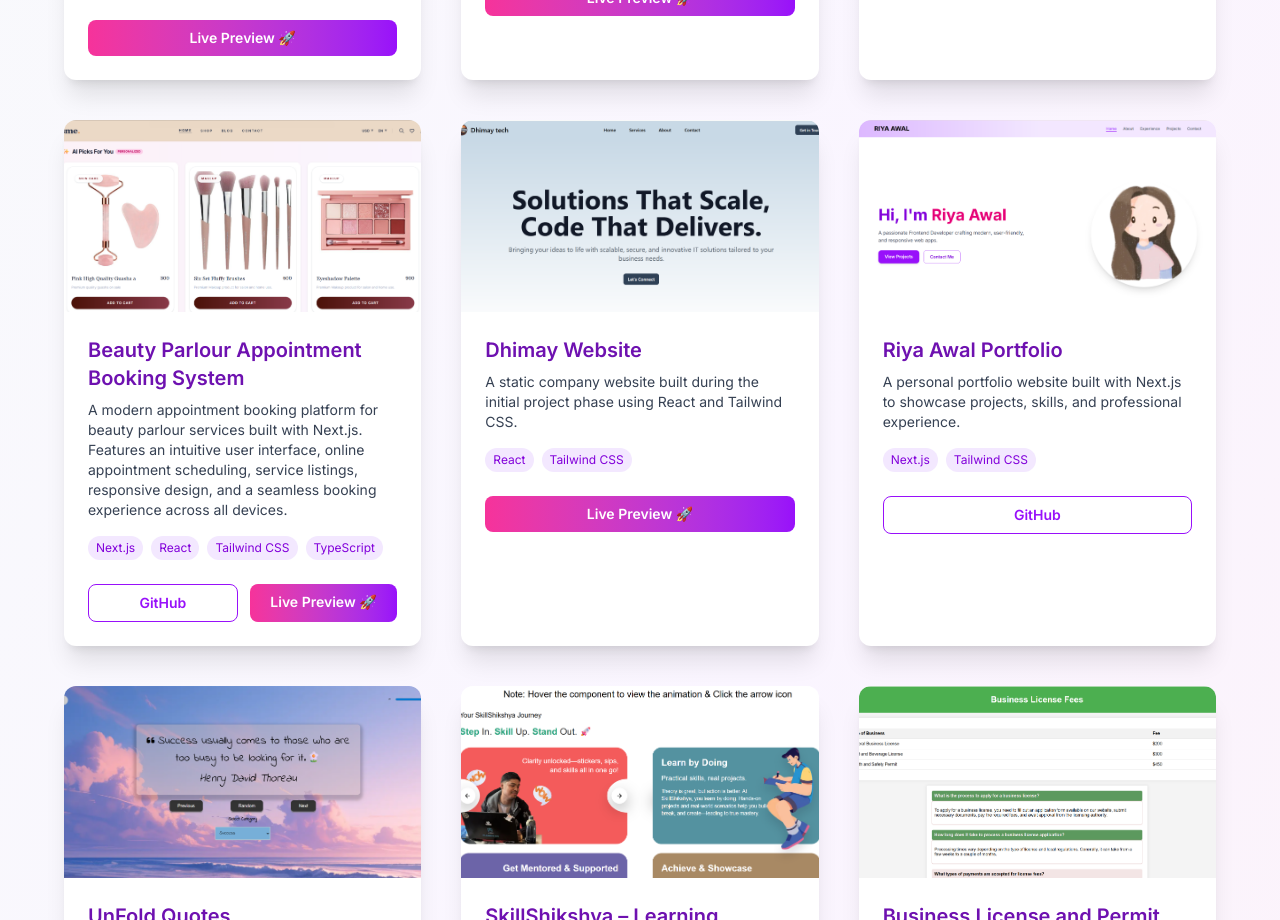
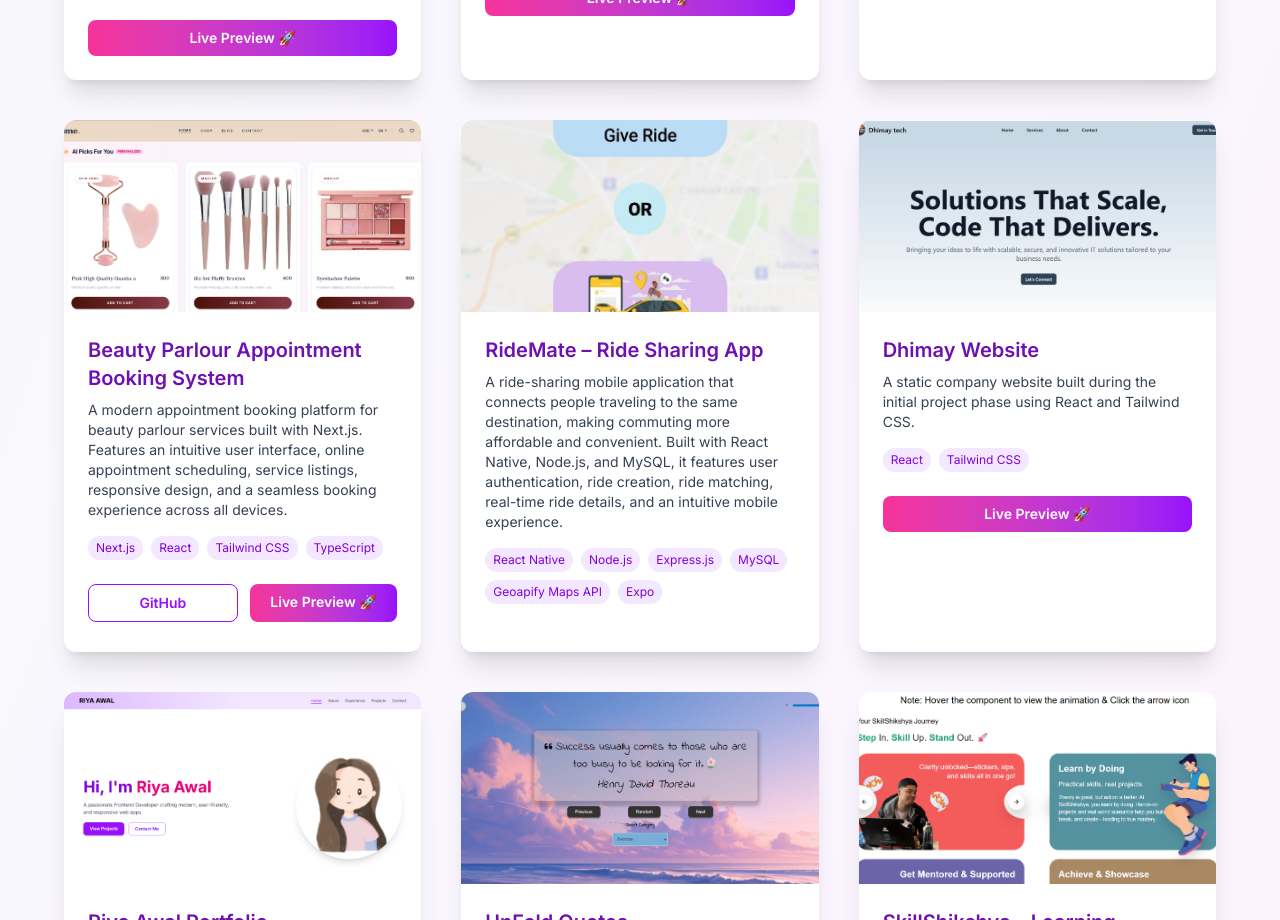
Before and after one commit to reyaayah/frontend-portfolio, a Next.js app: page /projects in a window 1280 px wide. Shown: the part 820-1740 px from the top of the page. Built offline with nearby package versions, Linux system fonts and the light colour scheme; no server answers.

Commit message:
updated projects

```diff
--- a/src/data/projects.ts
+++ b/src/data/projects.ts
@@ -33,6 +33,7 @@ export const projects: ProjectType[] = [
     githubLink: "",
     liveLink: "https://www.lendenpos.com/",
   },
+
   {
     title: "Cuisine Kathmandu",
     description:
@@ -53,6 +54,22 @@ export const projects: ProjectType[] = [
     ],
     githubLink: "https://github.com/reyaayah/beautyparlour",
     liveLink: "https://beautyparlour-tan.vercel.app/",
+  },
+  {
+    title: "RideMate – Ride Sharing App",
+    description:
+      "A ride-sharing mobile application that connects people traveling to the same destination, making commuting more affordable and convenient. Built with React Native, Node.js, and MySQL, it features user authentication, ride creation, ride matching, real-time ride details, and an intuitive mobile experience.",
+    image: "/ridemate.jpeg",
+    technologies: [
+      "React Native",
+      "Node.js",
+      "Express.js",
+      "MySQL",
+      "Geoapify Maps API",
+      "Expo",
+    ],
+    githubLink: "",
+    liveLink: "",
   },
   {
     title: "Dhimay Website",
```
Also changed, not shown: public/ridemate.jpeg (added).
